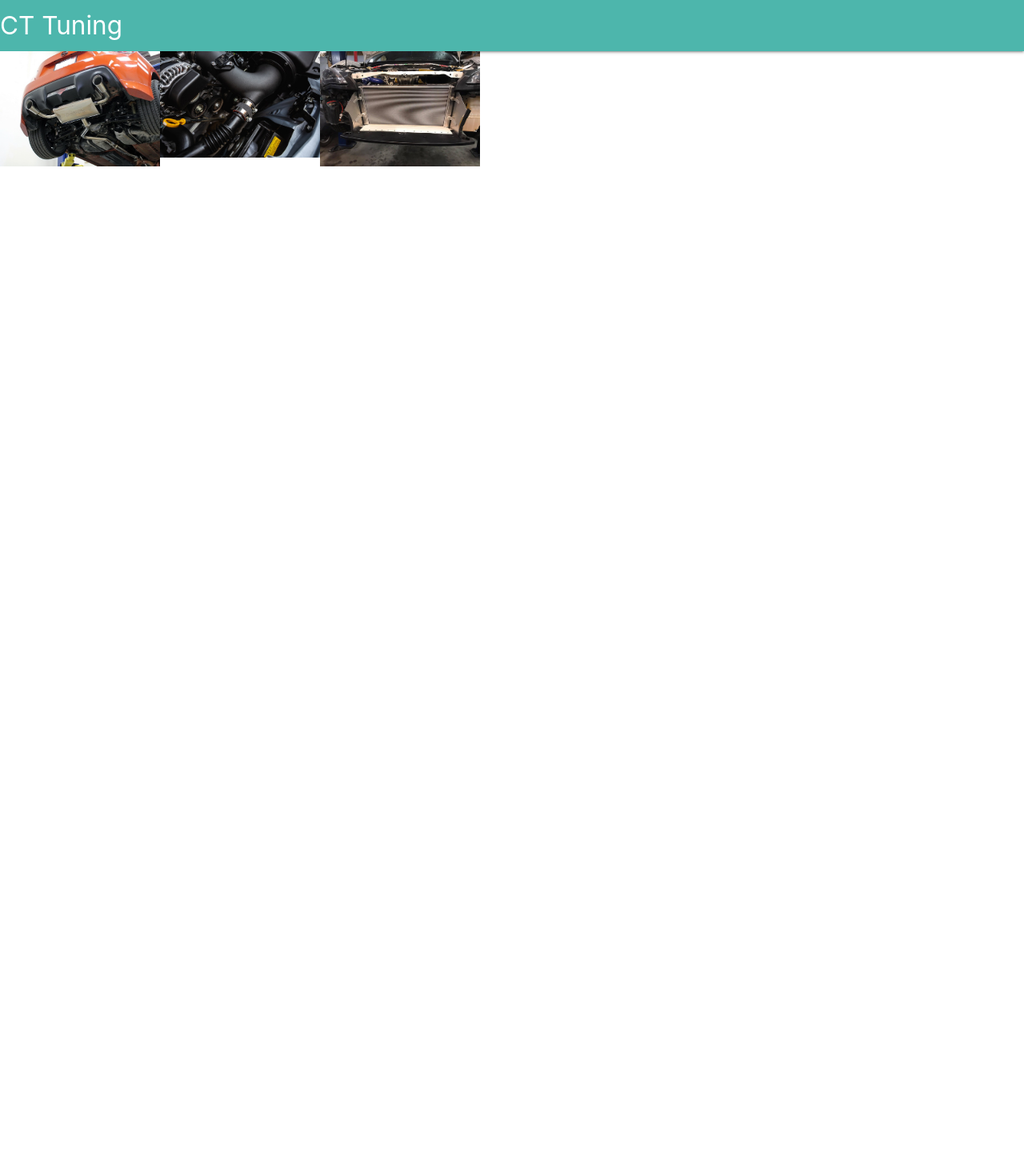
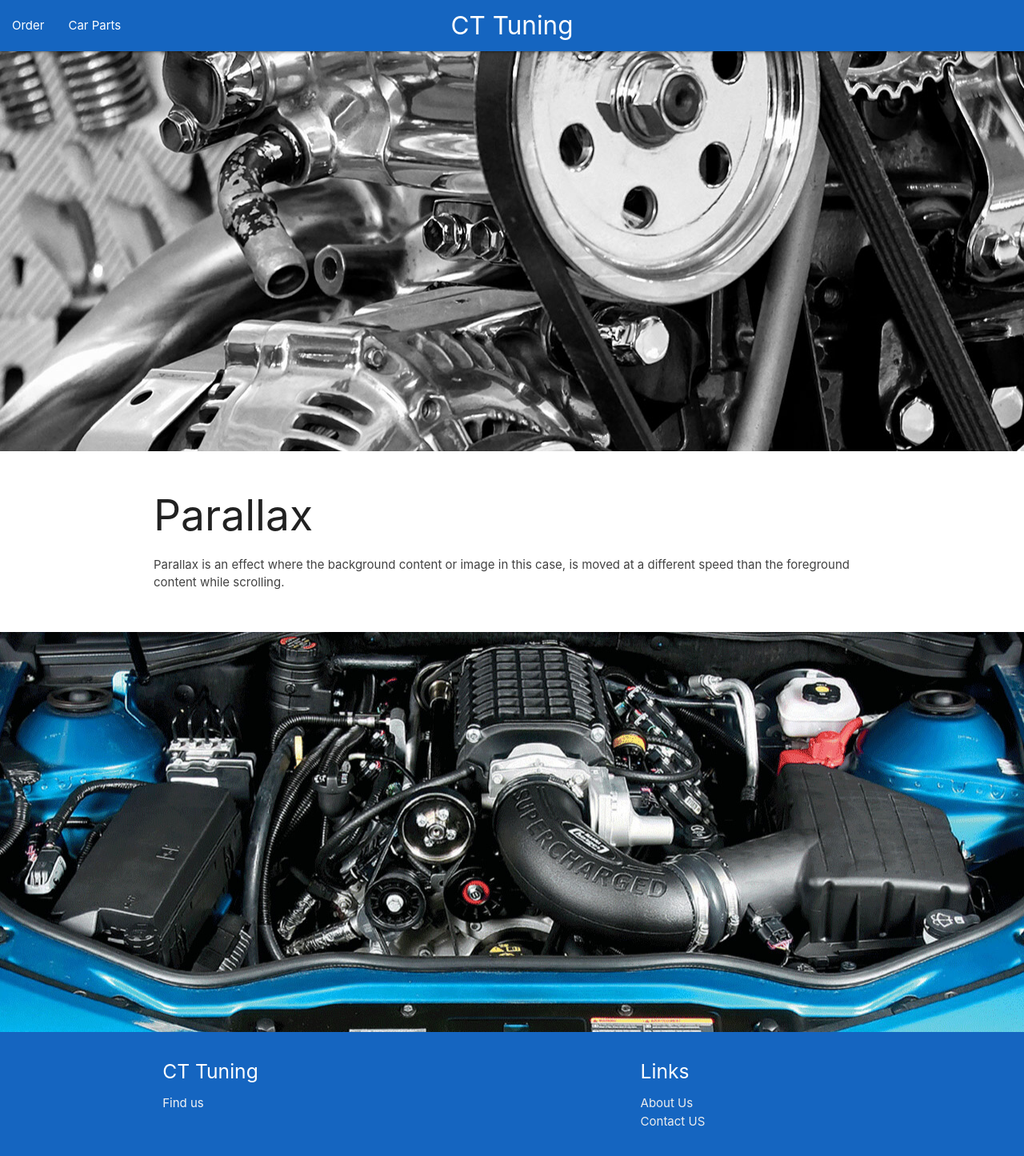
Before and after one commit to Cthompson447/MaterializeWebProject, a plain HTML site: page products.html in a window 1280 px wide. Shown: the whole page at 80% size. Before the commit the page ends 800 px from the top, so only its background shows below. Drawn offline with Linux system fonts and the light colour scheme.

Commit message:
Implementing parallax on webpages, also adding footers with contact and about page, implementing google maps API in footers also

```diff
--- a/products.html
+++ b/products.html
@@ -1,40 +1,68 @@
-<!DOCTYPE html>
 <html>
 
 <head>
-
-
-
+    <link rel="stylesheet" href="css/materialize.min.css">
+    <script src="js/materialize.min.js"></script>
 </head>
 
-<nav class="teal lighten-2">
+<nav class="blue darken-3">
 
     <div class="nav-wrapper">
-        <a href="#!" class="brand-logo">CT Tuning</a>
-        <ul class="right hide-on-med-and-down">
+        <a href="index.html" class="brand-logo center">CT Tuning</a>
+        <ul class="left center-align">
+            <li><a href="order.html">Order</a></li>
+            <li><a href="products.html">Car Parts</a></li>
         </ul>
     </div>
 </nav>
 <body>
 
-<link rel="stylesheet" href="css/materialize.min.css">
-<script src="js/materialize.min.js"></script>
-<script src="js/jquery-2.1.1.min.js"></script>
+</body>
 
-<div class="carousel">
-    <a class="carousel-item" href="#one!"><img src="images/exhaust.jpg"></a>
-    <a class="carousel-item" href="#two!"><img src="images/intake.jpg"></a>
-    <a class="carousel-item" href="#three!"><img src="images/radiator.jpg"></a>
-    <a class="carousel-item" href="#four!"><img src="images/supercharger.jpg"></a>
-    <a class="carousel-item" href="#five!"><img src="images/turbo.jpg"></a>
+<div class="parallax-container">
+    <div class="parallax"><img src="images/parallaxBanner1.jpg" alt="Banner image of a car engine"></div>
 </div>
+<div class="section white">
+    <div class="row container">
+        <h2 class="header">Parallax</h2>
+        <p class="grey-text text-darken-3 lighten-3">Parallax is an effect where the background content or image in this case, is moved at a different speed than the foreground content while scrolling.</p>
+    </div>
+</div>
+<div class="parallax-container">
+    <div class="parallax"><img src="images/parallaxBanner2.jpg" alt="Banner image of a car engine"></div>
+</div>
+
+
+<footer class="page-footer blue darken-3">
+    <div class="container">
+        <div class="row">
+            <div class="col l6 s12">
+                <h5 class="white-text">CT Tuning</h5>
+                <p class="grey-text text-lighten-4">Find us</p>
+            </div>
+            <div class="col l4 offset-l2 s12">
+                <h5 class="white-text">Links</h5>
+                <ul>
+                    <li><a class="grey-text text-lighten-3" href="aboutUs.html">About Us</a></li>
+                    <li><a class="grey-text text-lighten-3" href="contactUs.html">Contact US</a></li>
+                </ul>
+            </div>
+        </div>
+        <div class="mapouter col l6 offset-24 s12">
+            <div class="gmap_canvas col 16 offset-l6 s12">
+                <iframe width="300" height="300" id="gmap_canvas" src="https://maps.google.com/maps?q=ballyhalbert&t=&z=13&ie=UTF8&iwloc=&output=embed" frameborder="0" scrolling="no" marginheight="0" marginwidth="0">
+                </iframe><a href="https://www.enable-javascript.net"></a>
+            </div>
+            <style>.mapouter{position:relative;text-align:right;height:300px;width:300px;}.gmap_canvas {overflow:hidden;background:none!important;height:300px;width:300px;}</style>
+        </div>
+    </div>
+</footer>
+
+<!-- Javascript for the parallax scrolling                    -->
 <script>
     document.addEventListener('DOMContentLoaded', function() {
-        var elems = document.querySelectorAll('.carousel');
-        var instances = M.Carousel.init(elems, {fullWidth: true});
+        var elems = document.querySelectorAll('.parallax');
+        var instances = M.Parallax.init(elems, {fullWidth: true});
     });
 </script>
-
-
-</body>
 </html>
```
Also changed, not shown: aboutUs.html (added, +68 -0 lines), contactUs.html (added, +68 -0 lines), order.html (+2 -7 lines), orderSuccess.html (added, +68 -0 lines), images/parallaxBanner1.jpg (added), images/parallaxBanner2.jpg (added).
